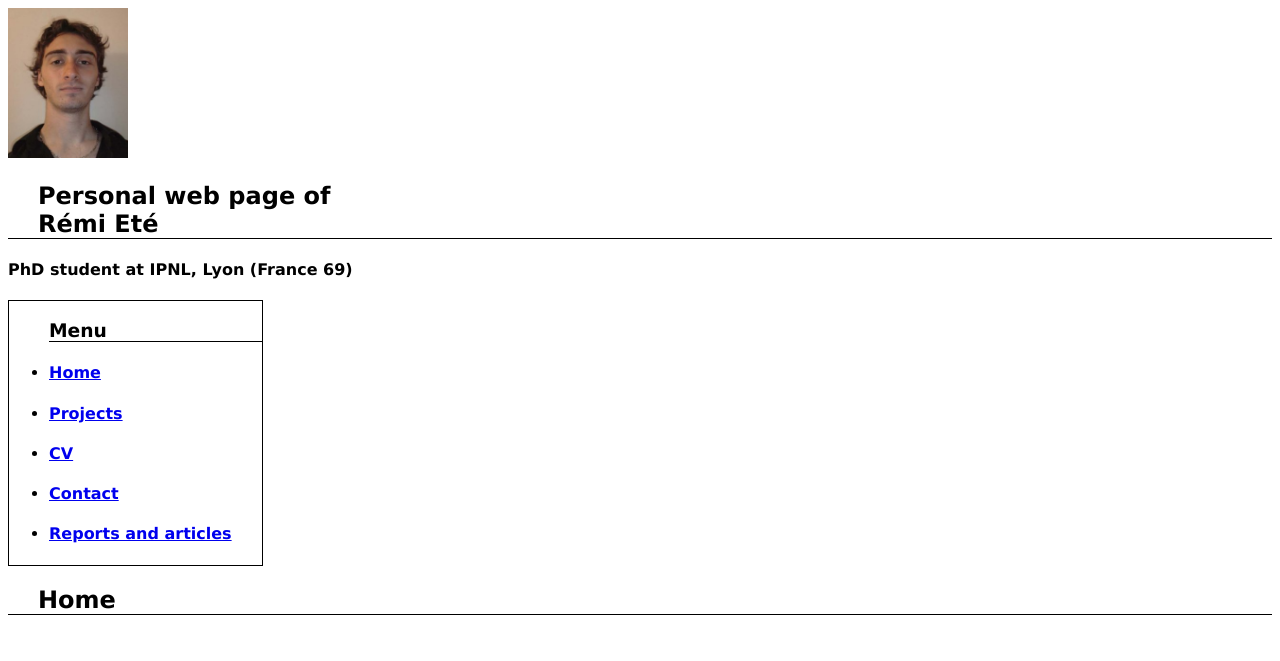
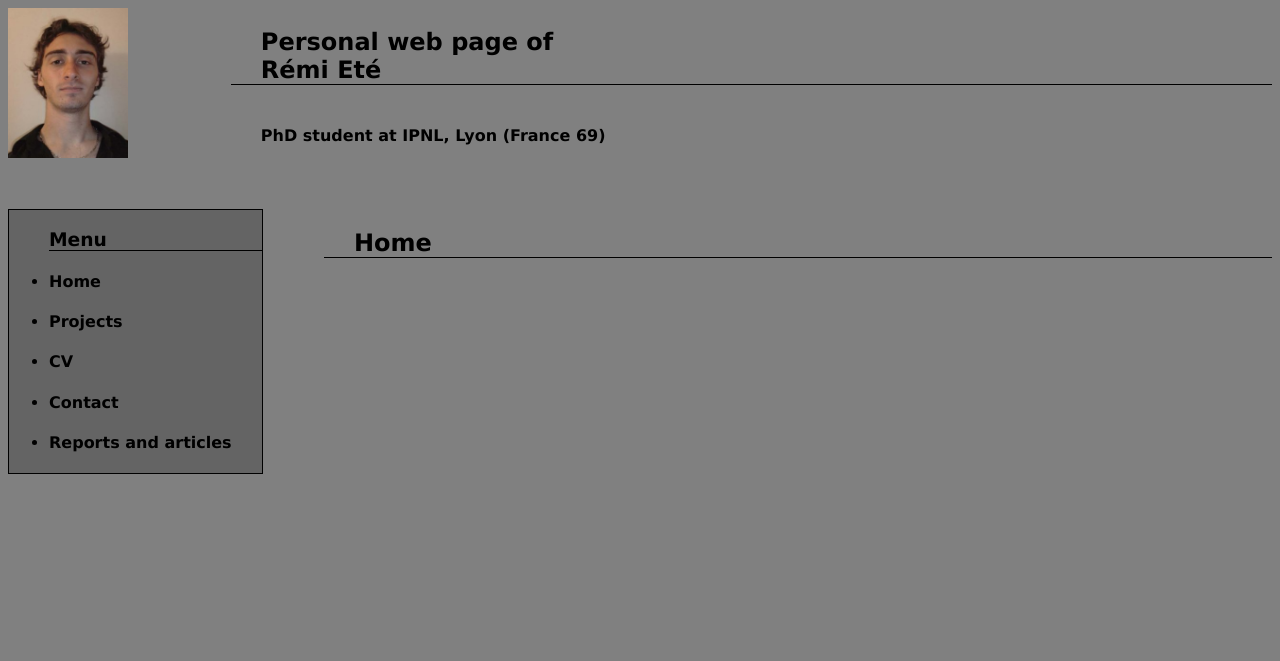
Before and after one commit to rete/rete.github.com, a PHP site: page / in a window 1280 px wide. Shown: the top 661 px of the page. Run offline with PHP 8.4, Linux system fonts and the light colour scheme.

Commit message:
styleSheet.css updated to current index.html page

```diff
--- a/styleSheet.css
+++ b/styleSheet.css
@@ -1,14 +1,51 @@
+header h2 {
+	width:80%;
+	float:right;
+}
+
+header h4 {
+  width:80%;
+  float:right;
+}
+
+header img {
+  float:left;
+}
+
+
 body, html {
   font-family:verdana,helvetica,tahoma,sans-serif;
+  background-color:gray;
 }
 
 nav {
+	float:left;
+	margin-left:0px;
 	border-left:1px black solid;
 	border-bottom:1px black solid;
 	border-right:1px black solid;
 	border-top:1px black solid;
-	text-align: left;
 	width:20%;
+	background-color:rgb(100,100,100);
+}
+
+section {
+	width:75%;
+	float:right
+}
+
+
+object.skeleton {
+  width:100%;
+  height:100%;
+}
+
+
+a {
+	text-decoration:none;
+	font-family:verdana,helvetica,tahoma,sans-serif;
+	color:rgb(0,0,0);
+	font-weight:bold;
 }
 
 p.p {
@@ -32,6 +69,13 @@ h3 {
 
 h3 span {
   border-bottom: 0.2em solid #000;
+}
+
+project {
+	font-family:verdana,helvetica,tahoma,sans-serif;
+  color:rgb(0,0,0);
+  font-weight:bold;
+  text-decoration:underline;
 }
 
 h2 span {
@@ -80,8 +124,3 @@ h2 span {
   font-size: 10pt;
   padding-left: 4px;
 }
-
-
-.menu {
-
-}
```
